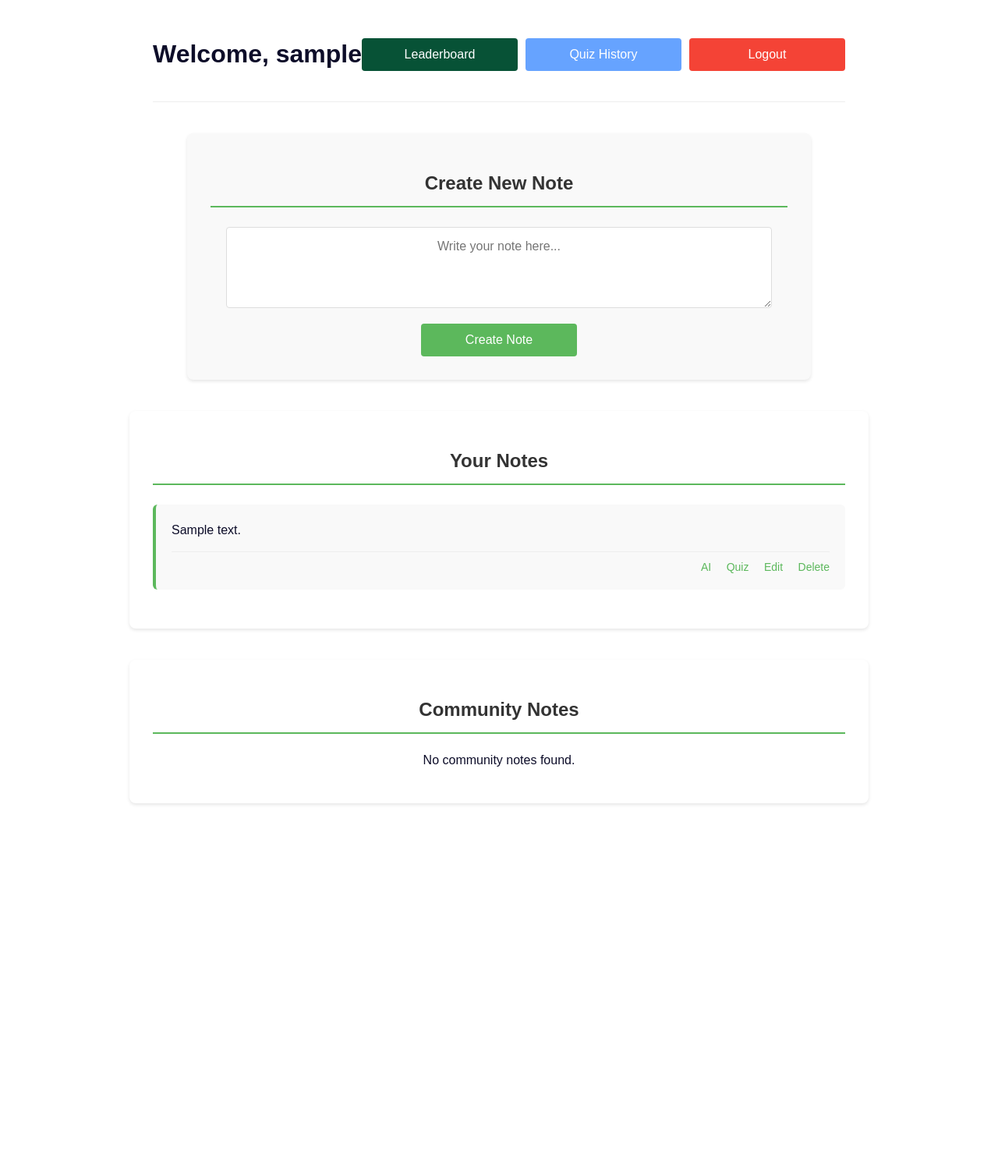
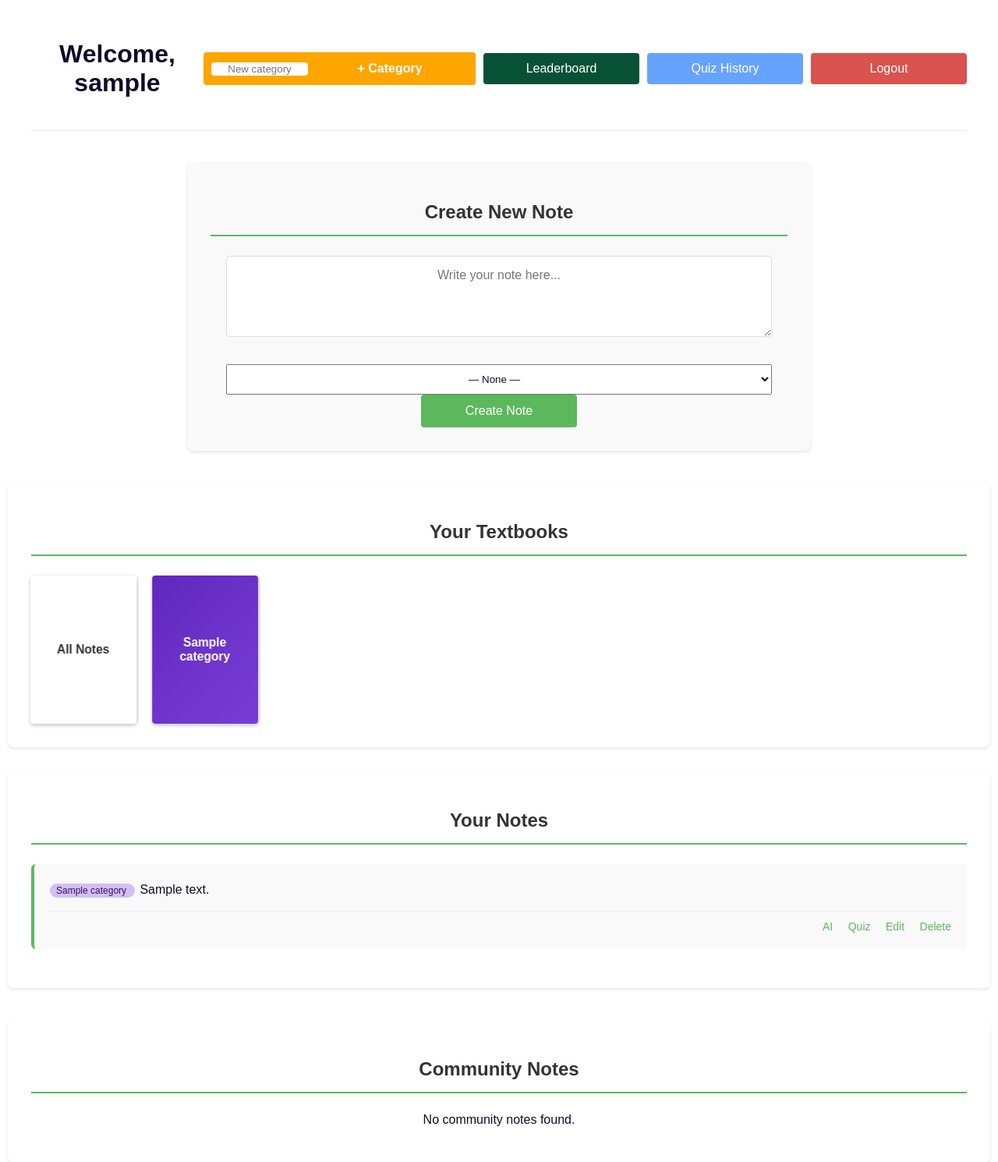
Before and after one commit to lucas-svi/notetaker-ai, a PHP site: page /backend/dashboard.php in a window 1280 px wide. Shown: the top 1490 px of the page at 78% size. Before the commit the page ends 1032 px from the top, so only its background shows below. Run offline with PHP 8.4, Linux system fonts and the light colour scheme; the visitor is signed in with stand-in values (Sample User, id 1); tables that the repository leaves empty or names only in its code hold one stand-in row (values such as "Sample post").

Commit message:
feat: add new category and textbook functionality

```diff
--- a/backend/dashboard.php
+++ b/backend/dashboard.php
@@ -1,24 +1,55 @@
 <?php
-// dashboard.php
 session_start();
 require 'authenticated.php';
 require 'db.php';
 
 $username = $_SESSION['username'];
 
-// Get user's notes
+$stmt_cats = $conn->prepare("
+    SELECT id, name
+    FROM categories
+    WHERE username = ?
+    ORDER BY name
+");
+$stmt_cats->bind_param("s", $username);
+$stmt_cats->execute();
+$cats_res   = $stmt_cats->get_result();
+$categories = $cats_res->fetch_all(MYSQLI_ASSOC);
+
+$catMap = [];
+foreach ($categories as $c) { $catMap[$c['id']] = $c['name']; }
+
+$selectedCatId   = isset($_GET['cat_id']) && ctype_digit($_GET['cat_id'])
+                 ? (int)$_GET['cat_id']
+                 : null;
+
+$selectedCatName = $selectedCatId && isset($catMap[$selectedCatId])
+                 ? $catMap[$selectedCatId]
+                 : null;
+
+
+
+if ($selectedCatId) {
     $stmt_user_notes = $conn->prepare("
-    SELECT id, note, username
+        SELECT id, note, username, category_id
+        FROM notes
+        WHERE username = ?
+          AND category_id = ?
+    ");
+    $stmt_user_notes->bind_param("si", $username, $selectedCatId);
+} else {
+    $stmt_user_notes = $conn->prepare("
+        SELECT id, note, username, category_id
         FROM notes
         WHERE username = ?
     ");
     $stmt_user_notes->bind_param("s", $username);
+}
 $stmt_user_notes->execute();
 $user_notes_result = $stmt_user_notes->get_result();
 
-// Get notes from everyone else
 $stmt_other_notes = $conn->prepare("
-    SELECT id, note, username
+    SELECT id, note, username, category_id
     FROM notes
     WHERE username != ?
 ");
@@ -27,7 +58,6 @@ $stmt_other_notes->execute();
 $other_notes_result = $stmt_other_notes->get_result();
 
 ?>
-
 <!DOCTYPE html>
 <html lang="en">
   <head>
@@ -60,7 +90,7 @@ $other_notes_result = $stmt_other_notes->get_result();
         padding: 30px;
         border-radius: 8px;
         margin-bottom: 40px;
-            box-shadow: 0 2px 4px rgba(0,0,0,0.1);
+        box-shadow: 0 2px 4px rgba(0, 0, 0, 0.1);
         text-align: center;
         max-width: 800px;
         width: 100%;
@@ -78,7 +108,7 @@ $other_notes_result = $stmt_other_notes->get_result();
         border-radius: 8px;
         padding: 30px;
         margin-bottom: 40px;
-            box-shadow: 0 2px 4px rgba(0,0,0,0.1);
+        box-shadow: 0 2px 4px rgba(0, 0, 0, 0.1);
         width: 100%;
       }
 
@@ -176,81 +206,153 @@ $other_notes_result = $stmt_other_notes->get_result();
       .logout-button:hover {
         background-color: #d32f2f;
       }
+
+      .textbook-link {
+        text-decoration: none;
+      }
+
+      .textbook {
+        --hue: 140;
+        --cover: hsl(var(--hue) 65% 45%);
+        --cover-light: hsl(var(--hue) 65% 54%);
+        --pages: #fff;
+        width: 140px;
+        height: 190px;
+        position: relative;
+        transform: rotateY(-14deg);
+        transform-style: preserve-3d;
+        transition: transform .25s;
+        cursor: pointer;
+      }
+
+      .textbook:hover {
+        transform: rotateY(-6deg) translateX(4px);
+      }
+
+      .textbook::before,
+      .textbook::after {
+        content: '';
+        position: absolute;
+        top: 0;
+        left: 0;
+        width: 100%;
+        height: 100%;
+        border-radius: 4px;
+        backface-visibility: hidden;
+      }
+
+      .textbook::before {
+        background: linear-gradient(135deg, var(--cover) 0%, var(--cover-light) 100%);
+        box-shadow: 0 2px 5px rgba(0, 0, 0, .25);
+        transform: translateZ(12px);
+      }
+
+      .textbook::after {
+        background:
+          repeating-linear-gradient(90deg,
+            var(--pages) 0 2px,
+            #f2f2f2 2px 4px);
+        transform: translateZ(0);
+      }
+
+      .textbook-title {
+        position: absolute;
+        inset: 0;
+        display: flex;
+        align-items: center;
+        justify-content: center;
+        padding: 12px;
+        text-align: center;
+        font-weight: 700;
+        color: #fff;
+        pointer-events: none;
+        z-index: 1;
+        transform: translateZ(14px);
+      }
     </style>
   </head>
   <body>
     <div class="dashboard-container">
       <div class="welcome-header">
-            <h1>Welcome, <?php echo htmlspecialchars($username); ?></h1>
-            <div style="display: flex; gap: 10px;">
+        <h1>Welcome, <?php echo htmlspecialchars($username); ?> </h1>
+        <div style="display: flex; gap: 10px; align-items: center;">
+          <form action="create_category.php" method="POST" style="display: flex; align-items: center; gap: 5px; background-color: #ffa500; border: none; border-radius: 4px; padding: 5px 10px;">
+            <input type="text" name="category_name" placeholder="New category" style="border:none; border-radius:4px; width:120px;" required>
+            <button type="submit" style="border-radius:4px; padding: 7px 15px; background:none; border:none; color: white; font-weight: bold; cursor: pointer;">+ Category</button>
+          </form>
           <a href="index.php/user/leaderboard" style="text-decoration: none;">
-                    <button type="button" style="background-color:rgb(7, 82, 54);">Leaderboard</button>
+            <button type="button" style="background-color:rgb(7, 82, 54); color: white; border: none; border-radius: 4px; padding: 11px 15px;">Leaderboard</button>
           </a>
           <a href="quiz_history_view.php" style="text-decoration: none;">
-                    <button type="button" style="background-color: #66a3ff;">Quiz History</button>
+            <button type="button" style="background-color: #66a3ff; color: white; border: none; border-radius: 4px; padding: 11px 15px;">Quiz History</button>
           </a>
           <form action="logout.php" method="POST">
-                    <button type="submit" class="logout-button">Logout</button>
+            <button type="submit" class="logout-button" style="background-color: #d9534f; color: white; border: none; border-radius: 4px; padding: 11px 15px;">Logout</button>
           </form>
         </div>
       </div>
-
       <div class="note-form-container">
         <h2 class="section-header">Create New Note</h2>
         <form action="note.php" method="POST" class="note-form">
           <textarea name="note" rows="4" placeholder="Write your note here..." required></textarea>
           <div style="margin-top: 20px; text-align: center;">
+            <select name="category_id" style="margin-top:15px;width:100%;padding:10px;">
+              <option value="">— None —</option> <?php foreach ($categories as $cat): ?> <option value="
+											<?= $cat['id'] ?>"> <?= htmlspecialchars($cat['name']) ?> </option> <?php endforeach; ?>
+            </select>
             <button type="submit">Create Note</button>
           </div>
         </form>
+      </div> <?php if (count($categories)): ?> <div class="notes-section" style="margin-bottom:30px;">
+        <h2 class="section-header">Your Textbooks</h2>
+        <div style="display:flex;flex-wrap:wrap;gap:16px;">
+          <a href="dashboard.php" class="textbook-link">
+            <div class="textbook" style="--cover:#ffffff;--cover-light:#ffffff;">
+              <span class="textbook-title" style="color:#333;">All Notes</span>
             </div>
-
+          </a> <?php foreach ($categories as $cat): ?> <?php
+        $hue = crc32($cat['id']) % 360
+    ?> <a href="dashboard.php?cat_id=
+									<?= $cat['id']; ?>" class="textbook-link">
+            <div class="textbook" style="--hue:
+										<?= $hue; ?>;">
+              <span class="textbook-title"> <?= htmlspecialchars($cat['name']) ?> </span>
+            </div>
+          </a> <?php endforeach; ?>
+        </div>
+      </div> <?php endif; ?> <div class="notes-section">
+        <h2 class="section-header"> <?= $selectedCatName ? "Notes in " . htmlspecialchars($selectedCatName)
+                         : "Your Notes"; ?> </h2> <?php if ($user_notes_result->num_rows > 0): ?> <ul class="notes-list"> <?php while($row = $user_notes_result->fetch_assoc()): ?> <li class="note-item">
+            <div class="note-content"> <?php if ($row['category_id']):
+                                $hash = crc32($row['category_id']);
+                                $hue  = $hash % 360;
+                                $bg   = "hsl($hue, 70%, 85%)";
+                                $fg   = "hsl($hue, 70%, 25%)";
+                                ?> <span style="background:
+											<?= $bg; ?>;color:
+											<?= $fg; ?>;padding:2px 8px;
+                 border-radius:12px;font-size:12px;margin-right:6px;"> <?= htmlspecialchars($catMap[$row['category_id']] ?? '?') ?> </span> <?php endif; ?> <?php echo nl2br(htmlspecialchars($row['note'])); ?> </div>
+            <div class="note-actions">
+              <a href="index.php/ai/reformat?note_id=
+											<?= $row['id'] ?>" class="action-link">AI </a>
+              <a href="quiz_view.php?note_id=
+											<?php echo $row['id']; ?>" class="action-link">Quiz </a>
+              <a href="note.php?edit=
+											<?php echo $row['id']; ?>" class="action-link">Edit </a>
+              <a href="note.php?delete=
+											<?php echo $row['id']; ?>" class="action-link">Delete </a>
+            </div>
+          </li> <?php endwhile; ?> </ul> <?php else: ?> <p>You haven't created any notes yet.</p> <?php endif; ?>
+      </div>
       <div class="notes-section">
-            <h2 class="section-header">Your Notes</h2>
-            <?php if ($user_notes_result->num_rows > 0): ?>
-                <ul class="notes-list">
-                    <?php while($row = $user_notes_result->fetch_assoc()): ?>
-                        <li class="note-item">
-                            <div class="note-content">
-                                <?php echo nl2br(htmlspecialchars($row['note'])); ?>
-                            </div>
-                            <div class="note-actions">
-                                <a href="index.php/ai/reformat?note_id=<?= $row['id'] ?>" class="action-link">AI</a>
-                                <a href="quiz_view.php?note_id=<?php echo $row['id']; ?>" class="action-link">Quiz</a>
-                                <a href="note.php?edit=<?php echo $row['id']; ?>" class="action-link">Edit</a>
-                                <a href="note.php?delete=<?php echo $row['id']; ?>" class="action-link">Delete</a>
-                            </div>
-                        </li>
-                    <?php endwhile; ?>
-                </ul>
-            <?php else: ?>
-                <p>You haven't created any notes yet.</p>
-            <?php endif; ?>
-        </div>
-
-        <div class="notes-section">
-            <h2 class="section-header">Community Notes</h2>
-            <?php if ($other_notes_result->num_rows > 0): ?>
-                <ul class="notes-list">
-                    <?php while($row = $other_notes_result->fetch_assoc()): ?>
-                        <li class="other-note-item">
-                            <div class="note-author">
-                                <?php echo htmlspecialchars($row['username']); ?>
-                            </div>
-                            <div class="note-content">
-                                <?php echo nl2br(htmlspecialchars($row['note'])); ?>
-                            </div>
-                        </li>
-                    <?php endwhile; ?>
-                </ul>
-            <?php else: ?>
-                <p>No community notes found.</p>
-            <?php endif; ?>
+        <h2 class="section-header">Community Notes</h2> <?php if ($other_notes_result->num_rows > 0): ?> <ul class="notes-list"> <?php while($row = $other_notes_result->fetch_assoc()): ?> <li class="other-note-item">
+            <div class="note-author"> <?php echo htmlspecialchars($row['username']); ?> </div>
+            <div class="note-content"> <?php echo nl2br(htmlspecialchars($row['note'])); ?> </div>
+          </li> <?php endwhile; ?> <?php else: ?> <p>No community notes found.</p> <?php endif; ?>
       </div>
     </div>
   </body>
-</html>
-<?php
+</html> <?php
 $stmt_user_notes->close();
 $stmt_other_notes->close();
 $conn->close();
```
Also changed, not shown: backend/note.php (+35 -31 lines), README.md. Lines whose indentation alone changed are shown as unchanged.
